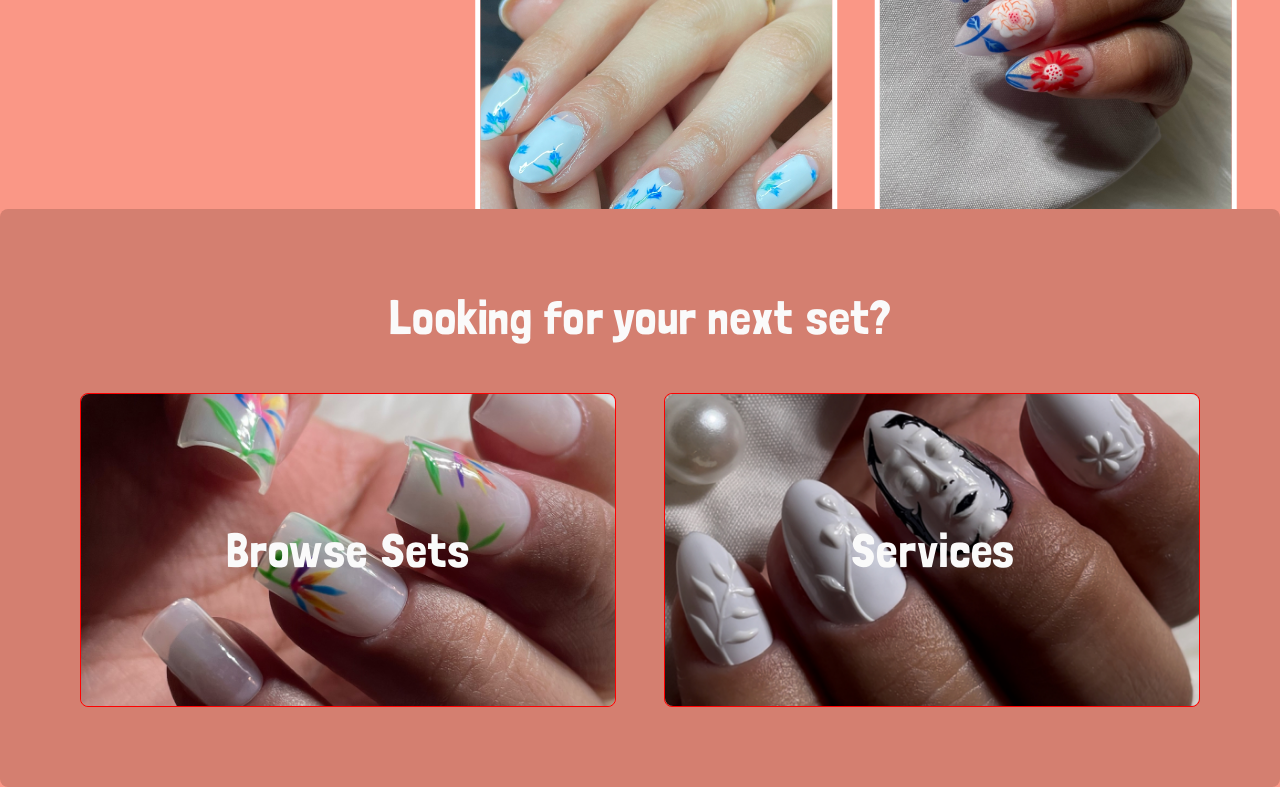
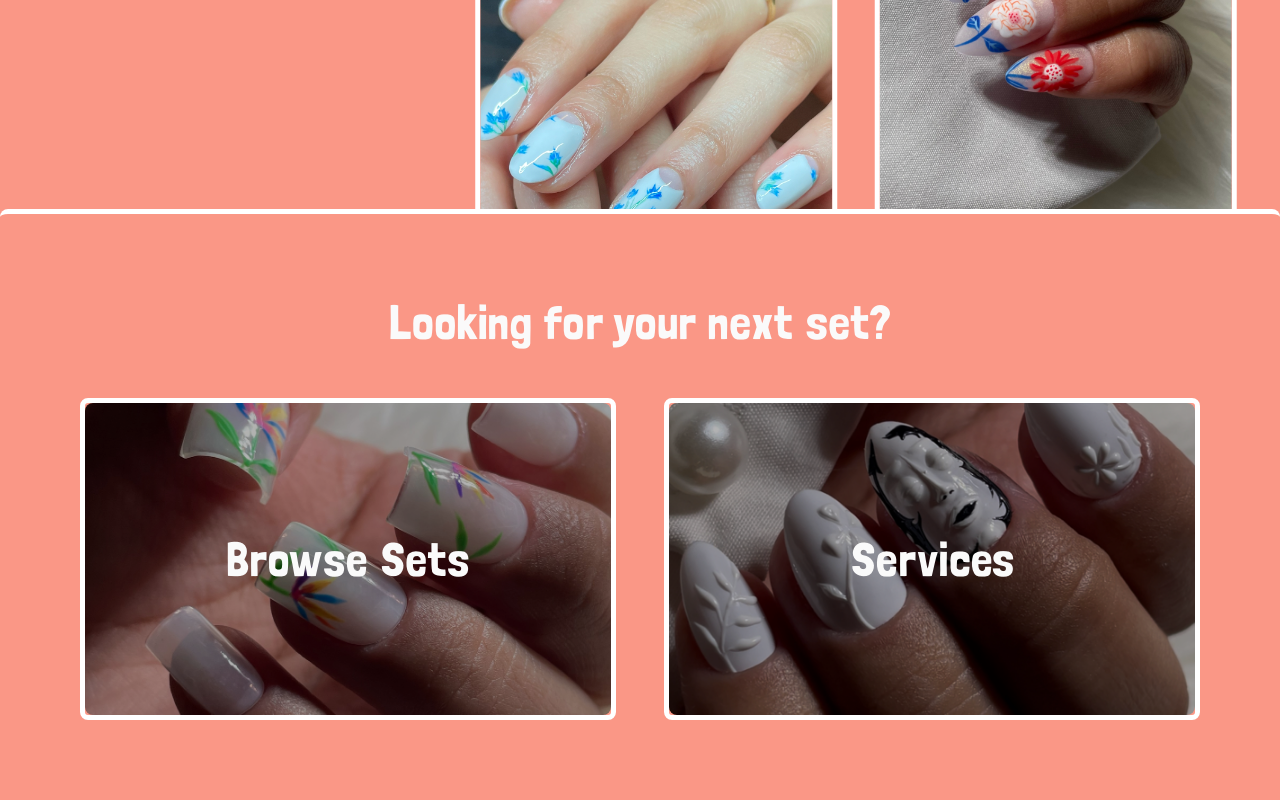
Before and after one commit to KevHnh/nailartbb, a React (Create React App) app: page / in a window 1280 px wide. Shown: the part 591-1391 px from the top of the page. Built offline with nearby package versions, Linux system fonts and the light colour scheme; the HTML template or start-up script is replaced by a standard one.

Commit message:
LP updates

```diff
--- a/src/components/LandingPage/LandingPage.css
+++ b/src/components/LandingPage/LandingPage.css
@@ -48,7 +48,7 @@
   flex-direction: column;
   border-radius: 0.5rem;
   padding: 5rem;
-  background-color: var(--background2);
+  border-top: 5px solid white;
   gap: 3rem;
 }
 
@@ -96,7 +96,7 @@
 }
 
 .LPInnerItem {
-  border-radius: .5rem;
+  border-radius: 0.5rem;
   position: relative;
   display: flex;
   justify-content: center;
@@ -105,7 +105,7 @@
   width: 100%;
   padding: 8rem 3rem;
   cursor: pointer;
-  border: 1px solid red;
+  border: 5px solid white;
 }
 
 .LPInnerItem:hover > .InnerItem1,
@@ -120,8 +120,9 @@
   background-size: 100%;
   width: 100%;
   height: 100%;
-  border-radius: .5rem;
+  border-radius: 0.5rem;
   transition: all 0.3s ease-in-out;
+  filter: brightness(70%);
 }
 
 .InnerItem2 {
@@ -131,7 +132,8 @@
   background-size: 100%;
   width: 100%;
   height: 100%;
-  border-radius: .5rem;
+  border-radius: 0.5rem;
+  filter: brightness(70%);
   transition: all 0.3s ease-in-out;
 }
 
@@ -184,4 +186,8 @@
     border-radius: 0.5rem;
     border: 5px solid white;
   }
+
+  .LPBorderInner {
+    flex-direction: column;
+  }
 }
```
